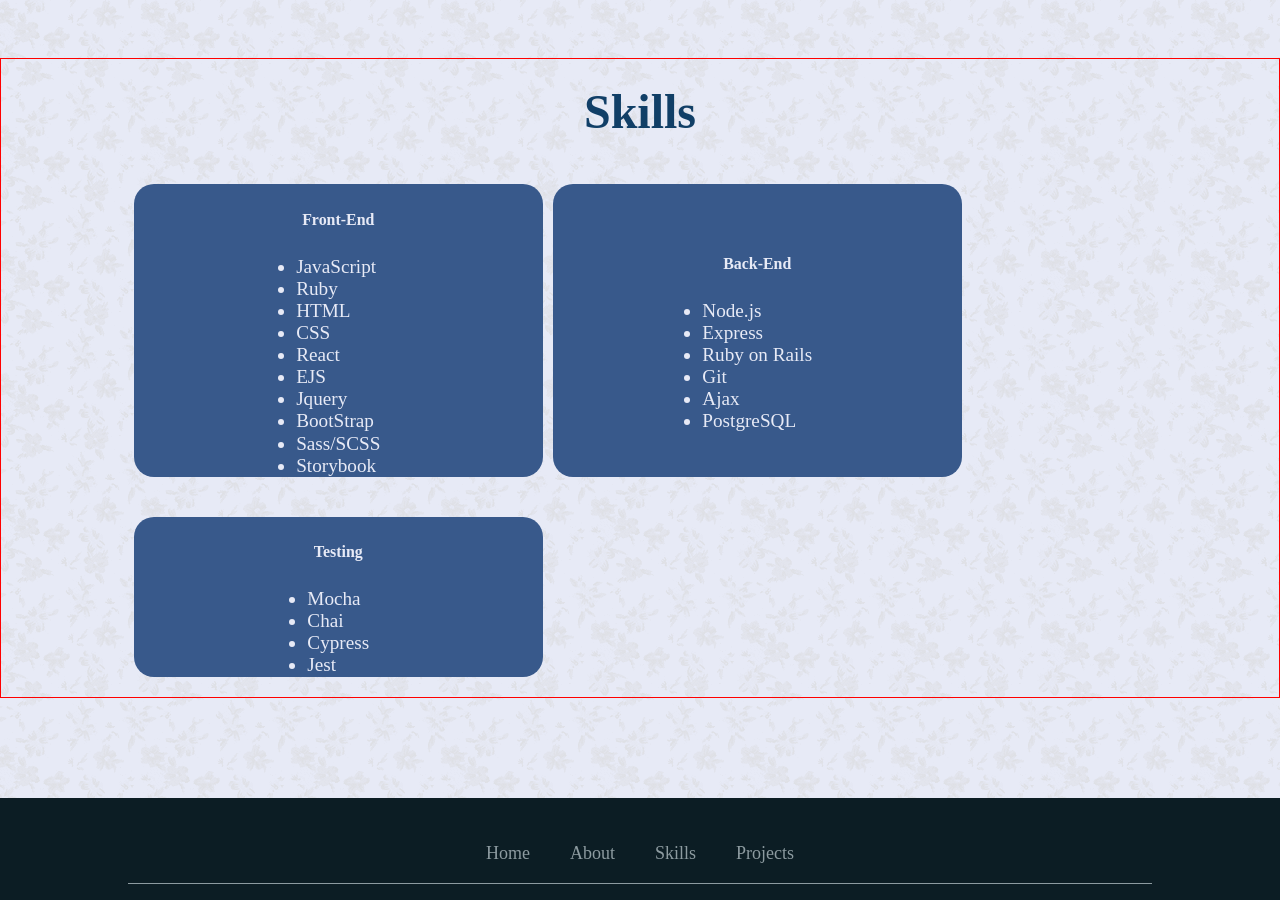
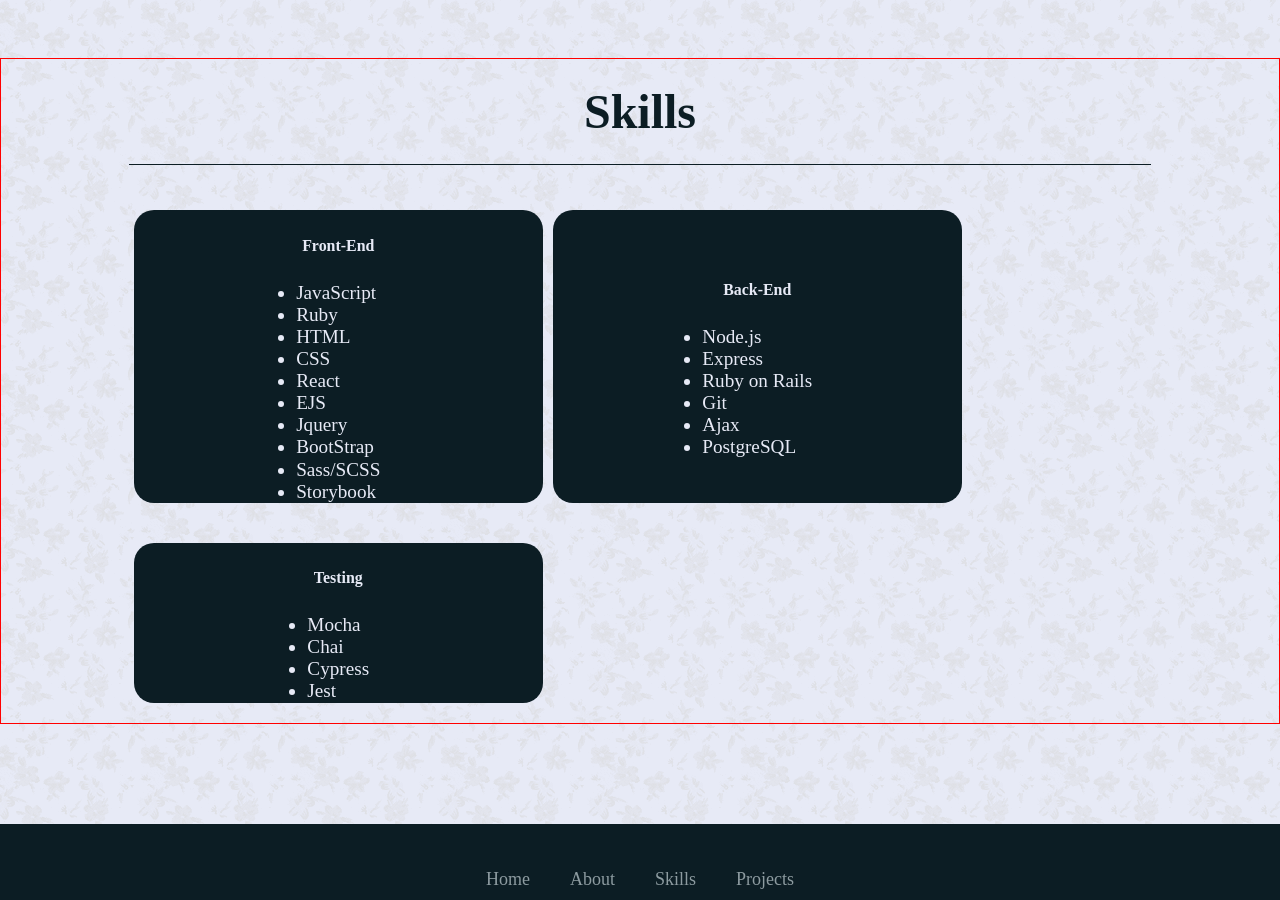
Before and after one commit to NealePT/nealetaylorcom, a React (Create React App) app in the folder react-site/: page / in a window 1280 px wide. Shown: the part 1397-2297 px from the top of the page. Built offline with nearby package versions, Linux system fonts and the light colour scheme.

Commit message:
modify colour

```diff
--- a/react-site/src/components/Skills.css
+++ b/react-site/src/components/Skills.css
@@ -3,15 +3,17 @@
 }
 
 .skills h3 {
-  margin: 25px;
+  margin: 25px 0px;
+  padding: 0px 0px 25px 0px;
   font-size: 3rem;
   display: flex;
   justify-content: center;
-  color: #113f67;
+  color: #0C1D24;
+  border-bottom: 1px solid #0C1D24;
 }
 
 .skillcard div {
-  background-color: #38598b;
+  background-color: #0C1D24;
   border-radius: 20px;
   color: #e7eaf6;
   max-height: 400px;
```
